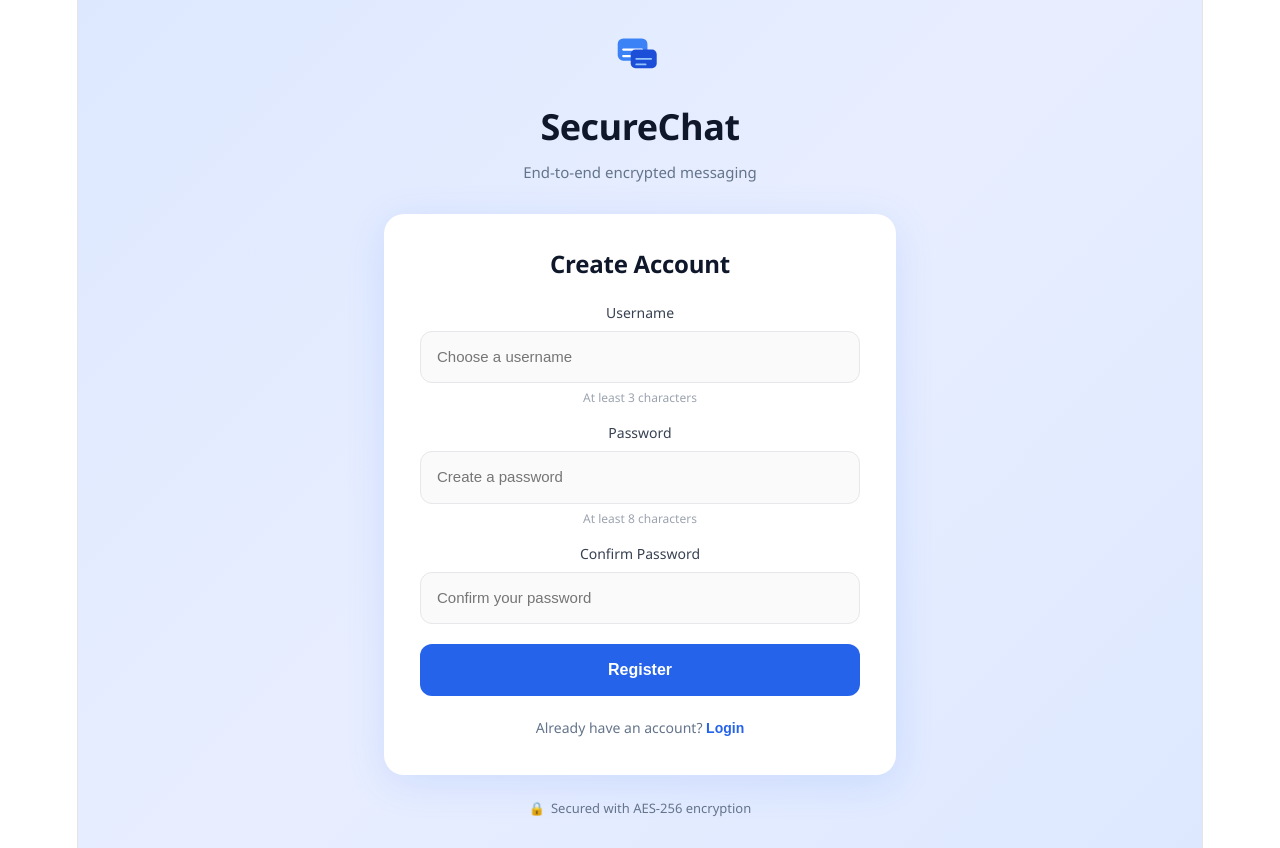
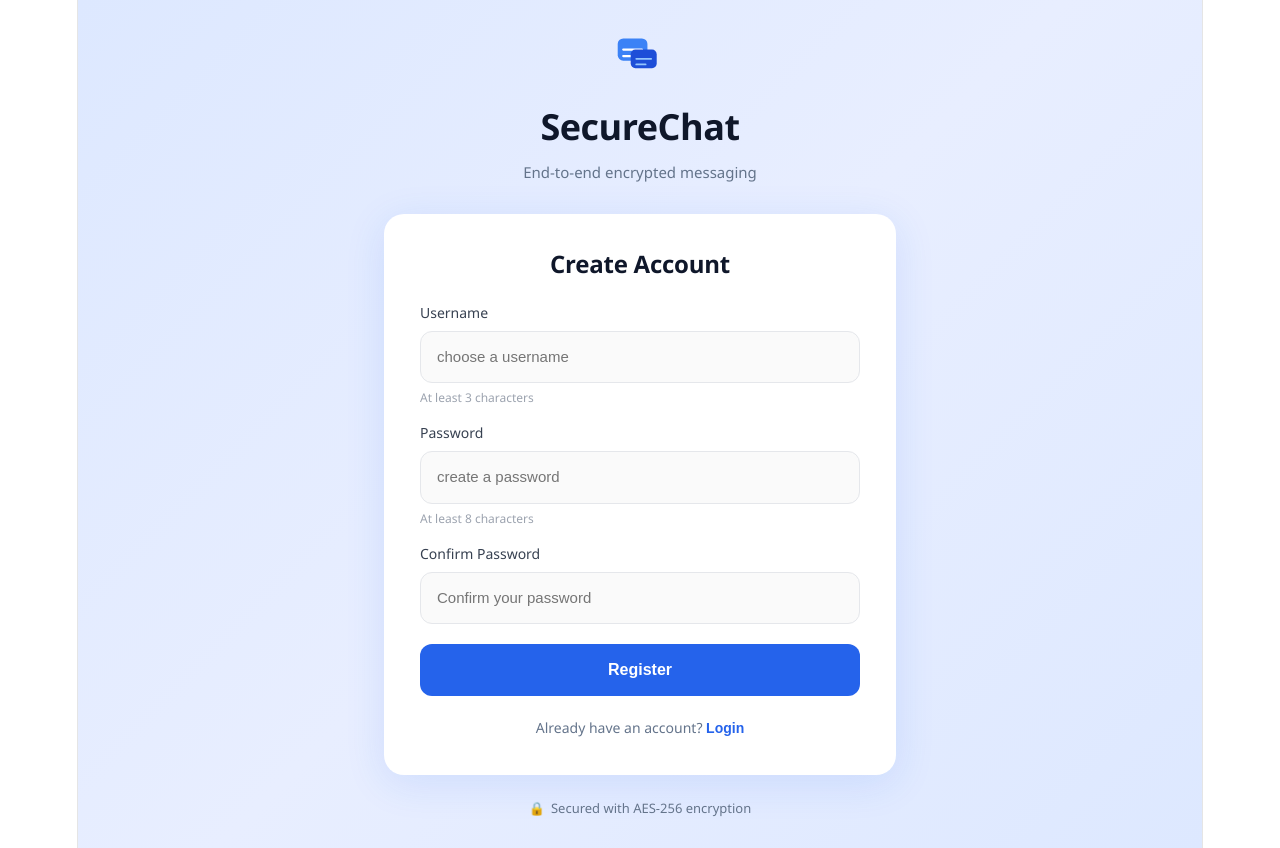
Before and after one commit to sonyaaputri/tugas3-kriptografi-chat-web, a React (Vite) app in the folder client/: page /register in a window 1280 px wide. Built offline with nearby package versions, Linux system fonts and the light colour scheme; no server answers.

Commit message:
style: align text at login and register

```diff
--- a/client/src/pages/LoginPage.jsx
+++ b/client/src/pages/LoginPage.jsx
@@ -81,6 +81,7 @@ export function LoginPage({ onLogin, onNavigateToRegister }) {
           <div>
             <label style={{
               display: 'block',
+              textAlign: 'left',
               fontSize: '14px',
               fontWeight: '500',
               color: '#374151',
@@ -112,6 +113,7 @@ export function LoginPage({ onLogin, onNavigateToRegister }) {
           <div>
             <label style={{
               display: 'block',
+              textAlign: 'left',
               fontSize: '14px',
               fontWeight: '500',
               color: '#374151',
--- a/client/src/pages/RegisterPage.jsx
+++ b/client/src/pages/RegisterPage.jsx
@@ -57,6 +57,7 @@ export function RegisterPage({ onRegister, onNavigateToLogin }) {
 
   const labelStyle = {
     display: 'block',
+    textAlign: 'left',
     fontSize: '14px',
     fontWeight: '500',
     color: '#374151',
@@ -119,13 +120,13 @@ export function RegisterPage({ onRegister, onNavigateToLogin }) {
               type="text"
               value={username}
               onChange={(e) => setUsername(e.target.value)}
-              placeholder="Choose a username"
+              placeholder="choose a username"
               disabled={loading}
               style={inputStyle}
               onFocus={e => e.target.style.borderColor = '#3B82F6'}
               onBlur={e => e.target.style.borderColor = '#E5E7EB'}
             />
-            <p style={{ fontSize: '12px', color: '#9CA3AF', margin: '6px 0 0 0' }}>At least 3 characters</p>
+            <p style={{ fontSize: '12px', color: '#9CA3AF', margin: '6px 0 0 0', textAlign: 'left' }}>At least 3 characters</p>
           </div>
 
           <div>
@@ -134,13 +135,13 @@ export function RegisterPage({ onRegister, onNavigateToLogin }) {
               type="password"
               value={password}
               onChange={(e) => setPassword(e.target.value)}
-              placeholder="Create a password"
+              placeholder="create a password"
               disabled={loading}
               style={inputStyle}
               onFocus={e => e.target.style.borderColor = '#3B82F6'}
               onBlur={e => e.target.style.borderColor = '#E5E7EB'}
             />
-            <p style={{ fontSize: '12px', color: '#9CA3AF', margin: '6px 0 0 0' }}>At least 8 characters</p>
+            <p style={{ fontSize: '12px', color: '#9CA3AF', margin: '6px 0 0 0', textAlign: 'left' }}>At least 8 characters</p>
           </div>
 
           <div>
```
Also changed, not shown: 2 other files (tests, documents, lock files or other folders).
